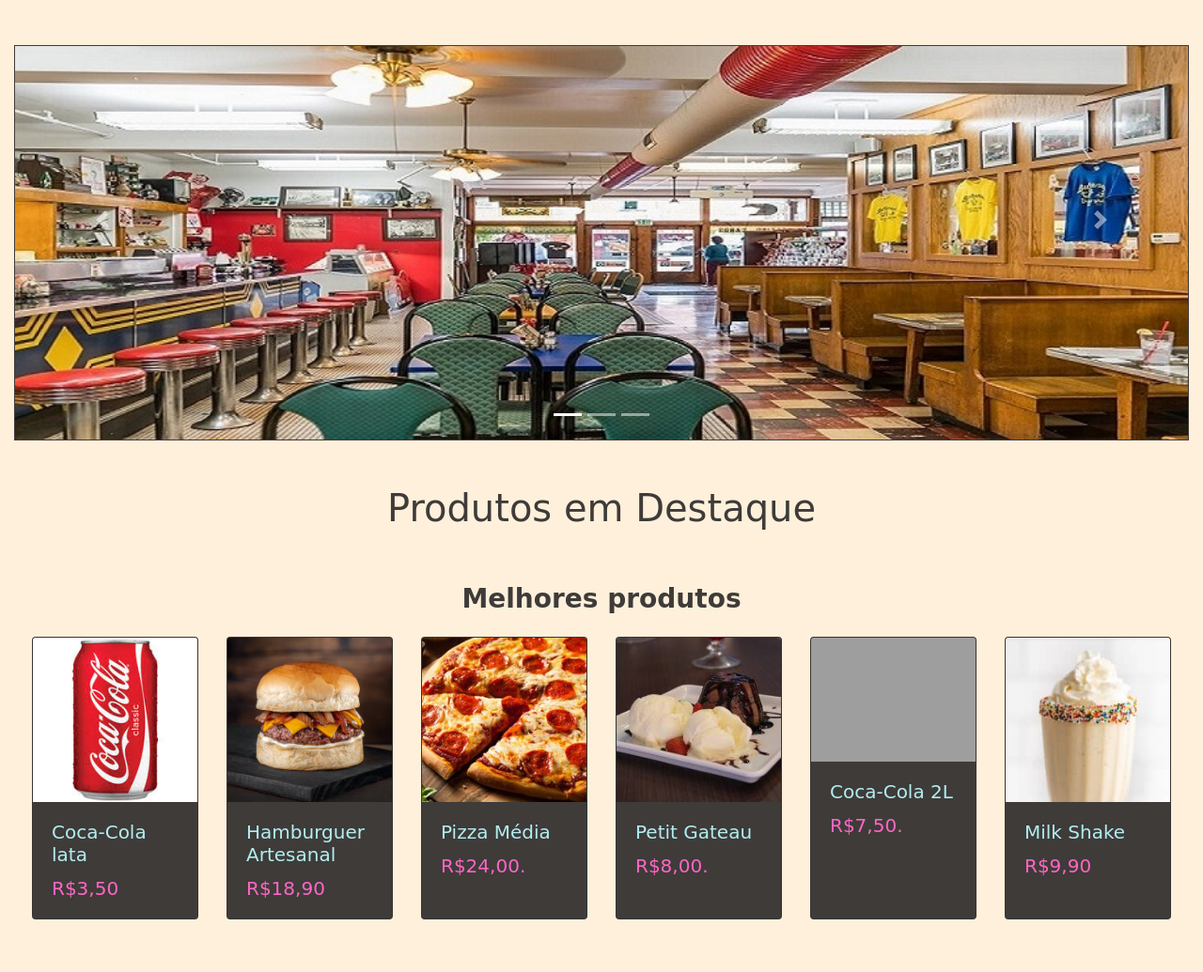
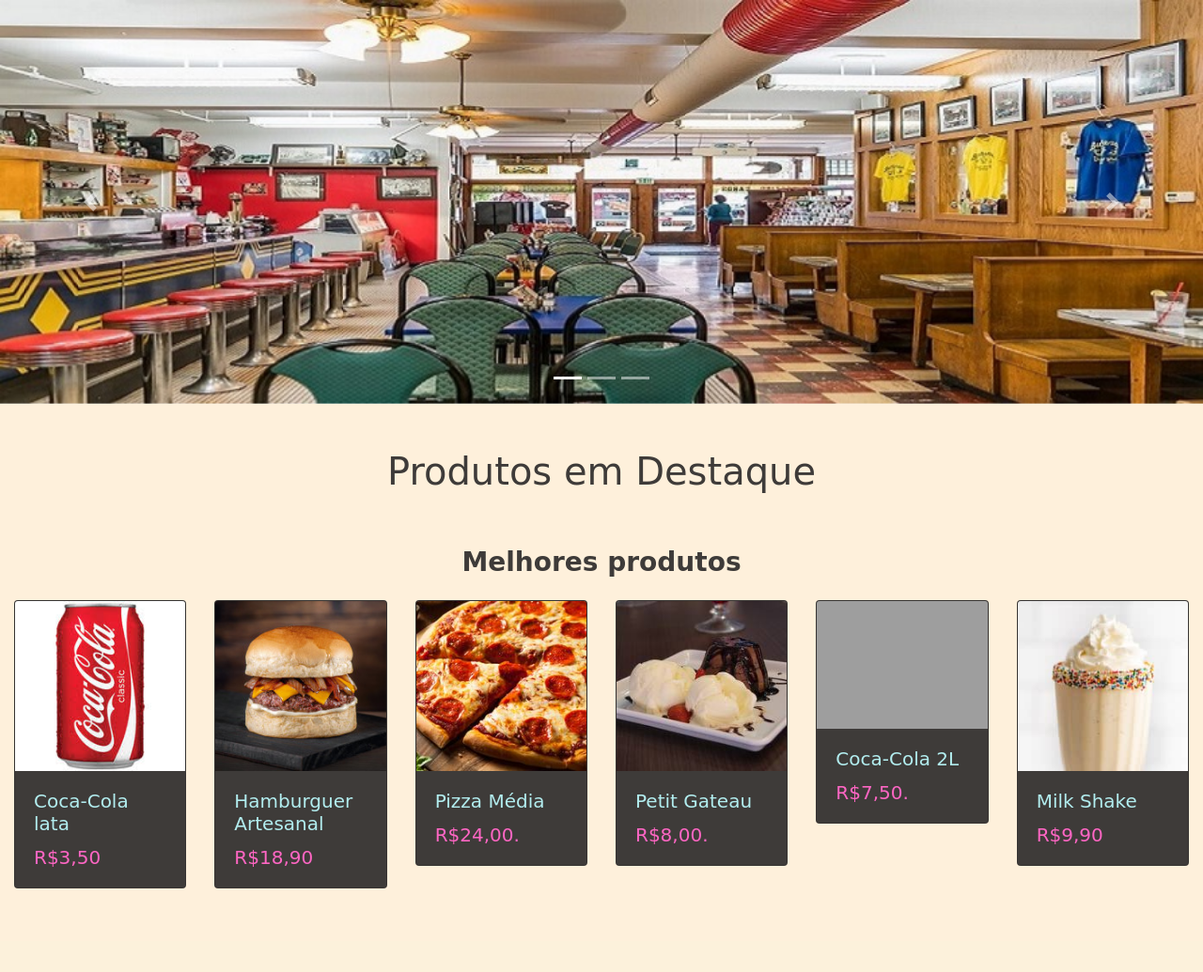
Before and after one commit to Pedrox42/Trainee-Grupo-2, a PHP site: page /html/index.html in a window 1280 px wide. Shown: the part 56-1091 px from the top of the page at 94% size. After the commit the page ends 1002 px from the top, so only its background shows below. Run offline with PHP 8.4, Linux system fonts and the light colour scheme; some web fonts are replaced; grey boxes are pictures that could not be loaded.

Commit message:
fiz as alteracoes da home

```diff
--- a/html/index.html
+++ b/html/index.html
@@ -28,8 +28,7 @@
       </div>
     </div>
   </nav>
-  <div class="container-fluid">
-    <div id="carouselExampleIndicators" class="carousel slide pt-5" data-ride="carousel">
+    <div id="carouselExampleIndicators" class="carousel slide mr-0 ml-0" data-ride="carousel">
       <ol class="carousel-indicators">
         <li data-target="#carouselExampleIndicators" data-slide-to="0" class="active"></li>
         <li data-target="#carouselExampleIndicators" data-slide-to="1"></li>
@@ -55,17 +54,16 @@
         <span class="sr-only">Next</span>
       </a>
     </div>
-  </div>
   <div class="container-fluid pb-5">
     <div class="produto-home pt-5">
       <h1>Produtos em Destaque</h1>
       <div class="melhor-Produto pt-5 pb-3">
-      <h2>Melhores produtos</h2>
+        <h2>Melhores produtos</h2>
       </div>
     </div>
-    <div class="row row-cols-2 row-cols-md-6 ml-1 mr-1">
-      <div class="col pb-2">
-        <div class="card card-home w-80 h-100">
+    <div class="row row-cols-2 row-cols-lg-6 row-cols-sm-3 row-cols-md-3" >
+      <div class="col pb-2" >
+        <div class="card card-home">
           <a href="#">
             <img src="../public/img/desconto1.jpg" class="card-img-top" alt="...">
             <div class="card-body">
@@ -76,7 +74,7 @@
         </div>
       </div>
       <div class="col pb-2">
-        <div class="card card-home h-100 w-80">
+        <div class="card card-home">
           <a href="#">
             <img src="../public/img/desconto2.jpg" class="card-img-top" alt="...">
             <div class="card-body">
@@ -87,7 +85,7 @@
         </div>
       </div>
       <div class="col pb-2">
-        <div class="card card-home h-100 w-80">
+        <div class="card card-home">
           <a href="#">
             <img src="../public/img/desconto3.jpg" class="card-img-top" alt="...">
             <div class="card-body">
@@ -98,7 +96,7 @@
         </div>
       </div>
       <div class="col pb-2">
-        <div class="card card-home h-100 w-80">
+        <div class="card card-home">
           <a href="#">
             <img src="../public/img/desconto5.jpg" class="card-img-top" alt="...">
             <div class="card-body">
@@ -109,7 +107,7 @@
         </div>
       </div>
       <div class="col pb-2">
-        <div class="card card-home h-100 w-80">
+        <div class="card card-home">
           <a href="#">
             <img src="../public/img/desconto6.jpg" class="card-img-top" alt="...">
             <div class="card-body">
@@ -120,7 +118,7 @@
         </div>
       </div>
       <div class="col pb-2">
-        <div class="card card-home h-100 w-80">
+        <div class="card card-home">
           <a href="#">
             <img src="../public/img/desconto4.jpg" class="card-img-top" alt="...">
             <div class="card-body">
--- a/public/css/styles.css
+++ b/public/css/styles.css
@@ -27,14 +27,6 @@
 	text-align: center;
 
 }
-
-
-
-.carousel img{
-	background-color:  #fef0db !important;
-	border:1px solid #3e3b39;
-}
-
 
 
 
@@ -69,9 +61,6 @@
 	font-family: 'Baloo Chettan 2', cursive;
 
 }
-.container{
-	background-color: #fef0db;
-}
 .card-home{
 	background-color: #3e3b39 !important;
 	font-family: 'Baloo Chettan 2', cursive;
```
Also changed, not shown: 1 other file.
